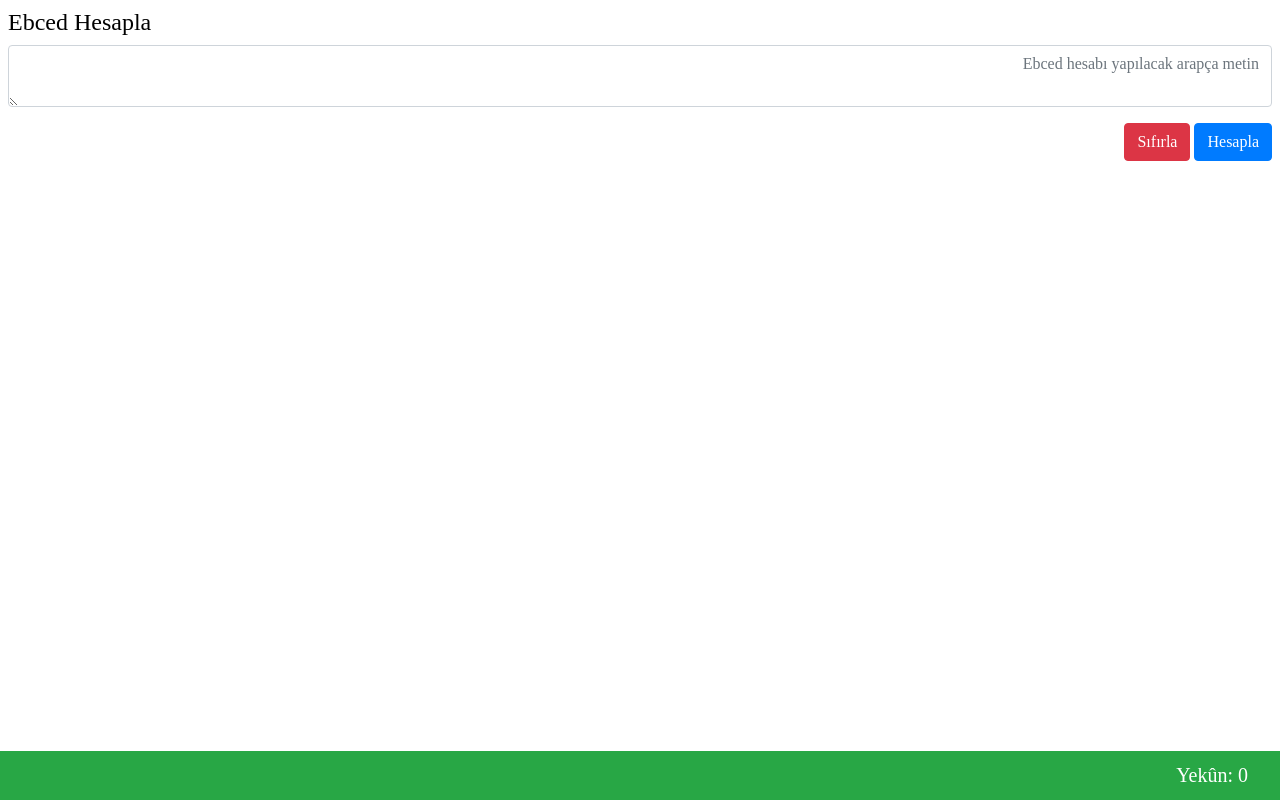
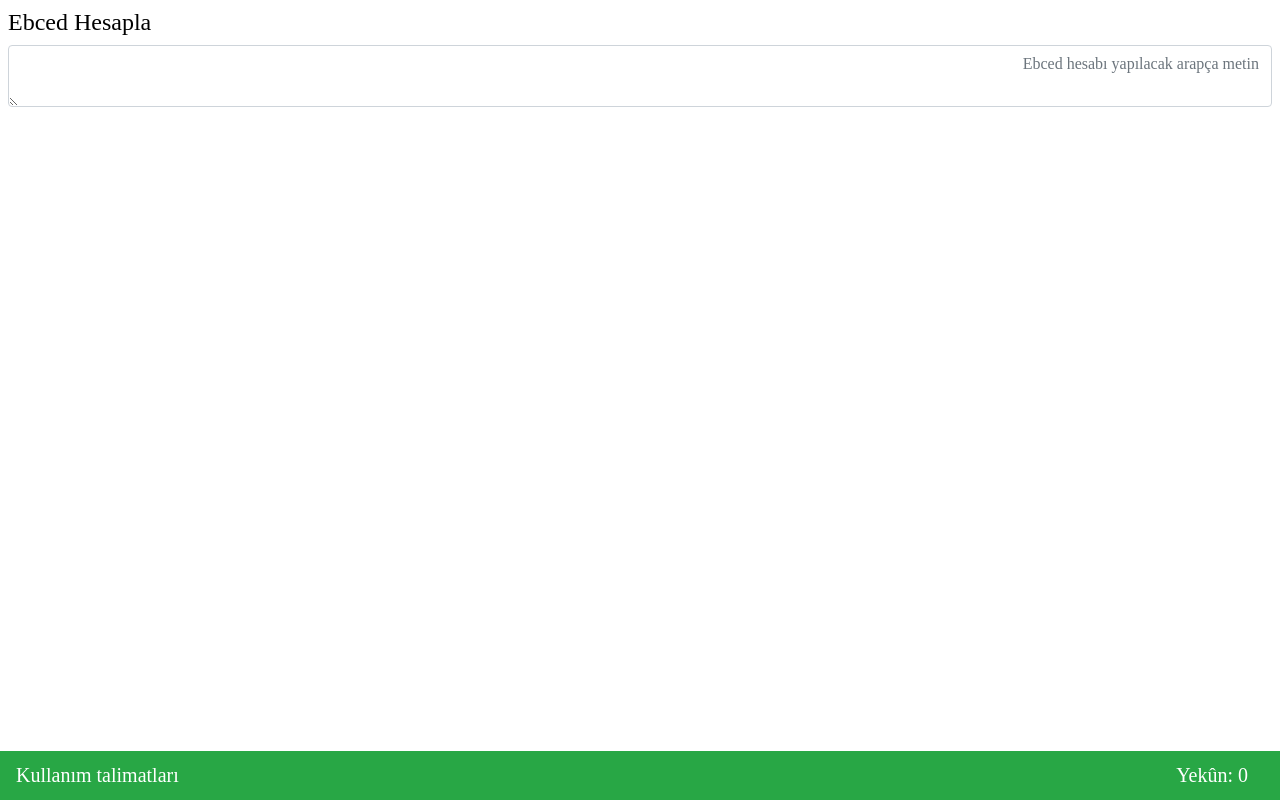
Before and after one commit to cihad/ebced, a Vue app: page / in a window 1280 px wide. Built offline with nearby package versions, Linux system fonts and the light colour scheme; the HTML template or start-up script is replaced by a standard one.

Commit message:
hesapla ve sifirla butonlari kaldirildi

```diff
--- a/src/App.vue
+++ b/src/App.vue
@@ -13,22 +13,13 @@
 				></textarea>
 			</div>
 
-			<div class="form-group d-flex">
-				<button @click="reset" class="btn btn-danger calculate-btn ml-auto">
-					Sıfırla
-				</button>
-
-				<button @click="calculate" class="btn btn-primary calculate-btn ml-1">
-					Hesapla
-				</button>
-			</div>
-
 			<div class="ebced-presenter">
 				<EbcedGroup v-for="(group, i) in groups" :group="group" :key="i"></EbcedGroup>
 			</div>
 		</div>
 
 		<nav class="navbar fixed-bottom navbar-dark bg-success">
+			<span class="navbar-brand">Kullanım talimatları</span>
 			<span class="ml-auto navbar-brand">Yekûn: {{total}}</span>
 		</nav>
 	</div>
@@ -57,11 +48,15 @@ export default {
 				console.log('DEGISTI')
 				this.total = this.groups.reduce((acc, val) => acc + val.value, 0)
 			}
+		},
+		text() {
+			this.calculate()
 		}
 	},
 	methods: {
 		calculate() {
 			let lastGroup = null
+			this.groups.splice(0, this.groups.length)
 			const groups = []
 
 			this.text.split('').forEach(char => {
@@ -93,5 +88,6 @@ export default {
 
 .ebced-presenter {
 	direction: rtl;
+	margin-bottom: 4rem;
 }
 </style>
--- a/src/components/EbcedGroup.vue
+++ b/src/components/EbcedGroup.vue
@@ -24,6 +24,9 @@ export default {
 		}
 	},
 	mounted() {
+		this.calculate()
+	},
+	updated() {
 		this.calculate()
 	},
 	computed: {
```
Also changed, not shown: src/components/AppInfo.vue (added, +31 -0 lines), 13 other files (tests, documents, lock files or other folders).
